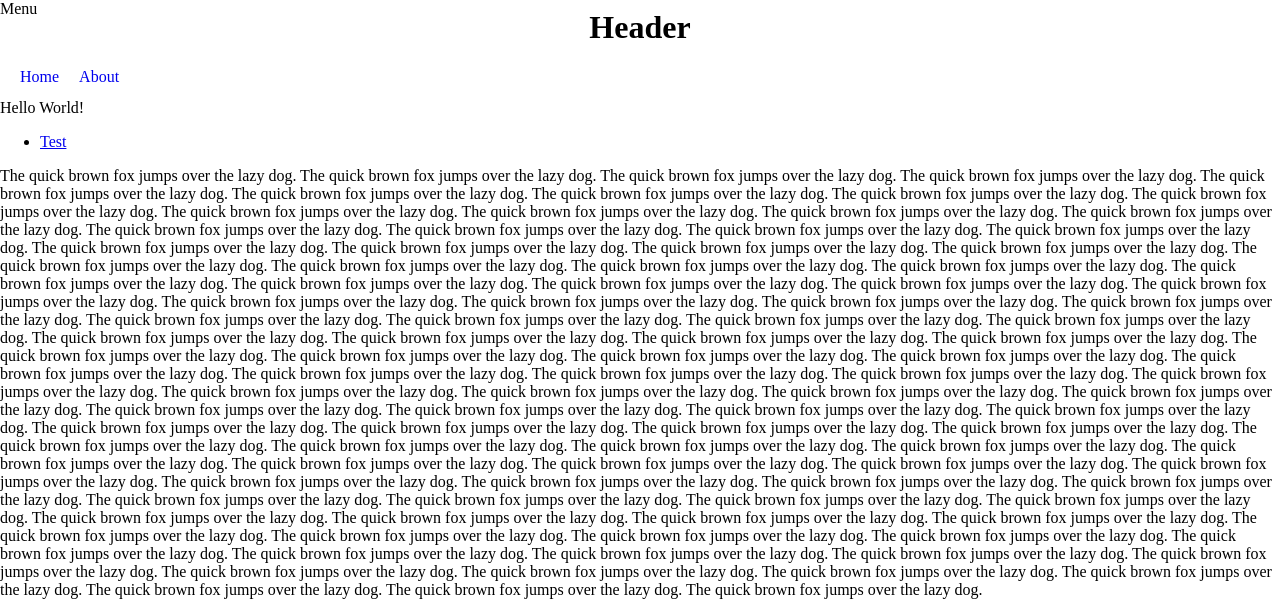
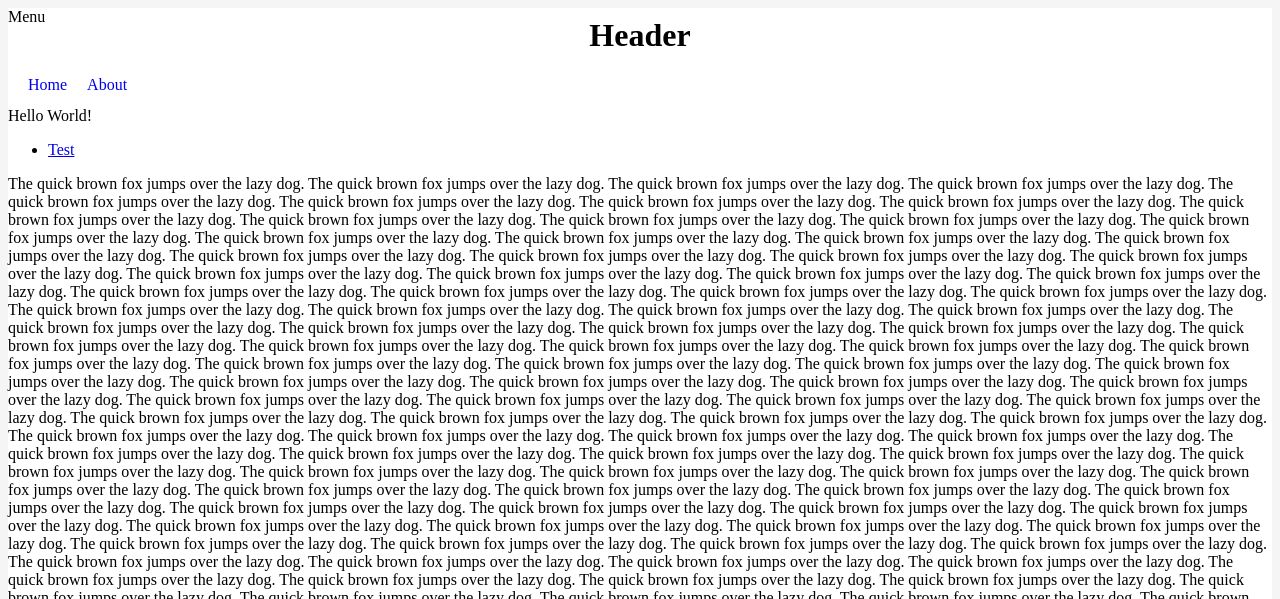
Before and after one commit to hesedel/micc, a Jekyll site: the page built from index.html, in a window 1280 px wide. Shown: the top 599 px of the page. Built offline with Jekyll 4.4.1, drawn with Linux system fonts in a browser that asks for light colours; grey boxes are pictures that could not be loaded.

Commit message:
Create layout.scss

```diff
--- a/css/layout.scss
+++ b/css/layout.scss
@@ -3,8 +3,4 @@
 
 @import 'vars';
 
-body {
-  margin: 0;
-}
-
 @import 'header';
```
